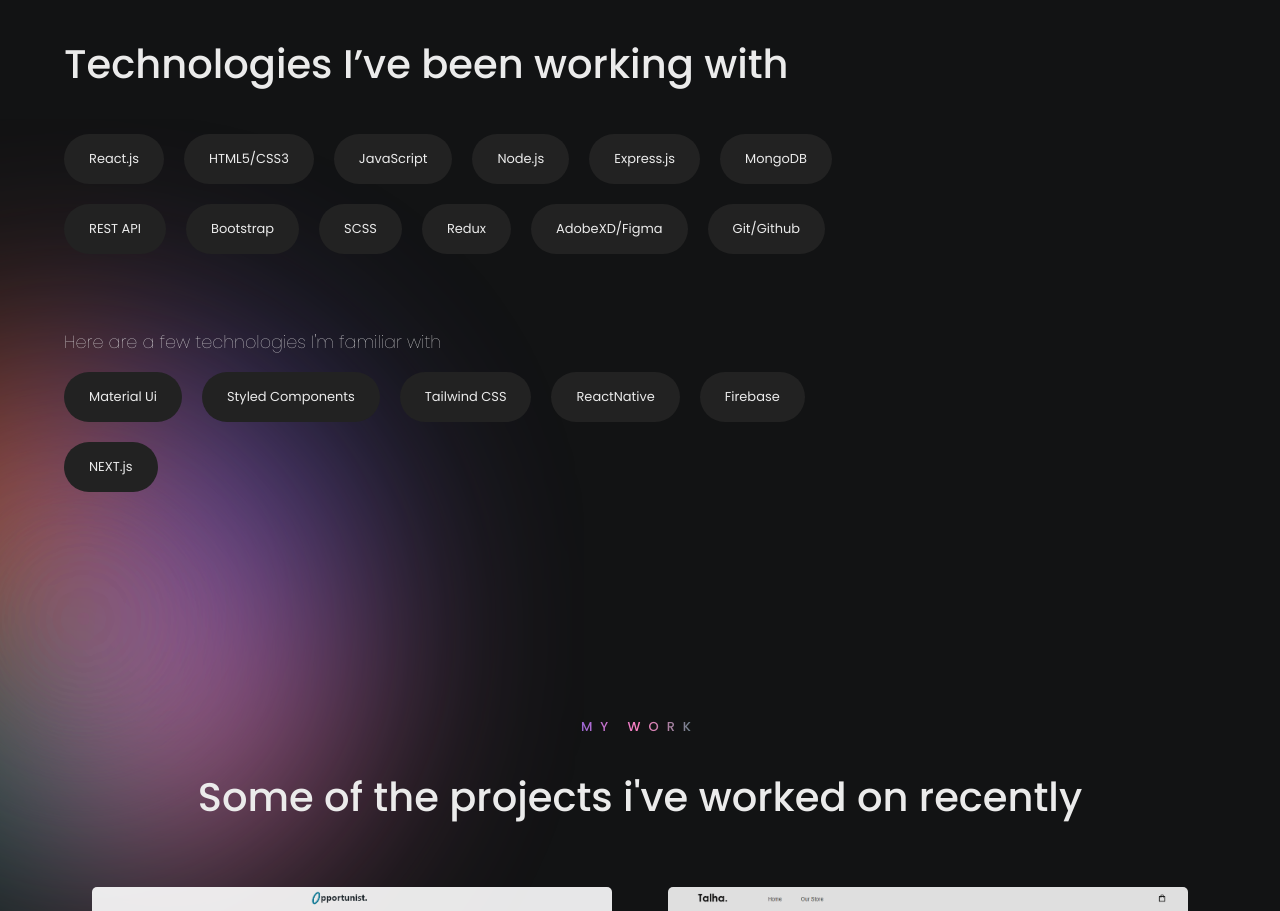
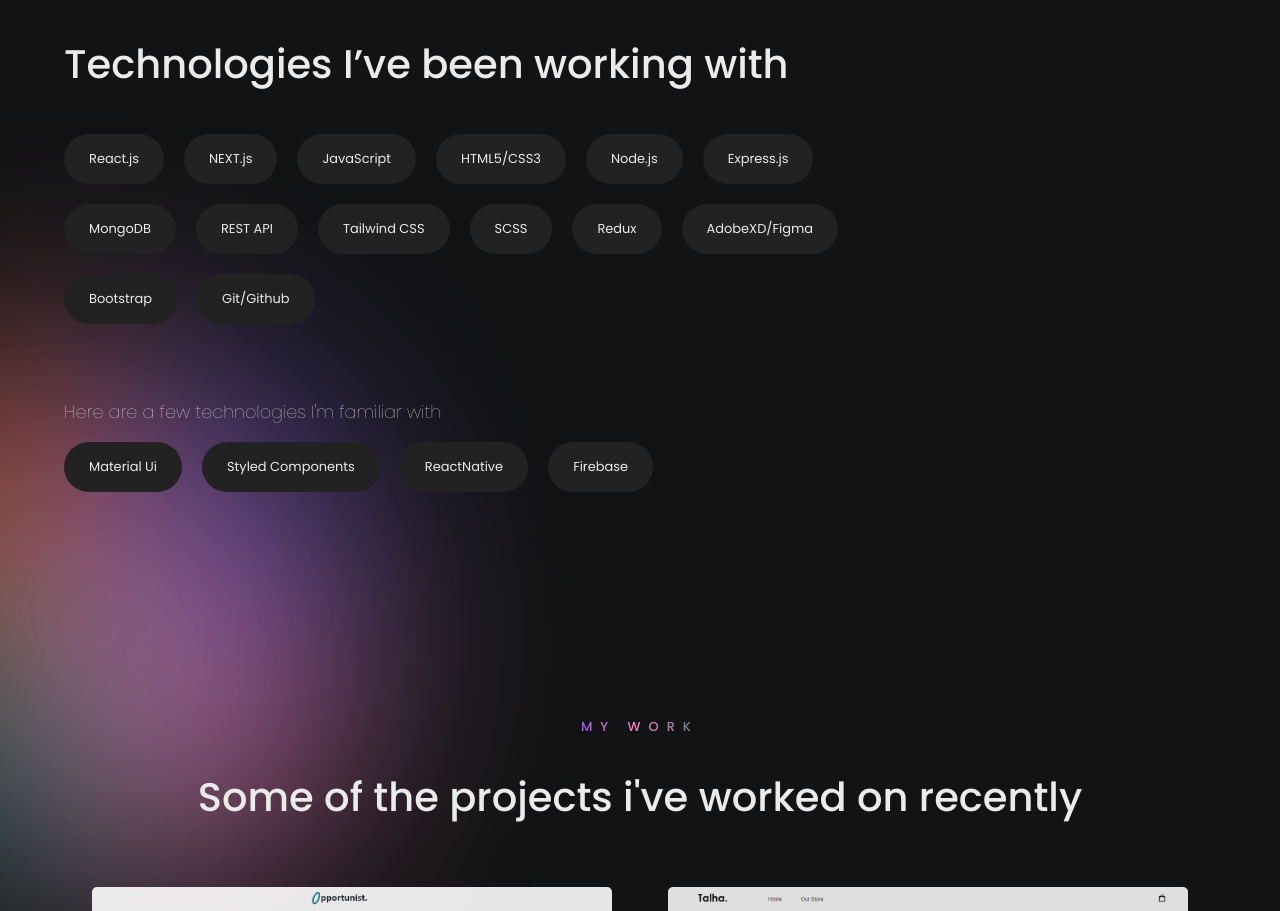
Before and after one commit to mtalha218/Portfolio-M.Talha, a React (Create React App) app: page / in a window 1280 px wide. Shown: the part 1561-2472 px from the top of the page. Built offline with nearby package versions, Linux system fonts and the light colour scheme.

Commit message:
Skills update

```diff
--- a/src/Components/Skills/Skills.js
+++ b/src/Components/Skills/Skills.js
@@ -7,25 +7,26 @@ import "./Skills.css";
 function Skills() {
   const skills = [
     "React.js",
+    "NEXT.js",
+    "JavaScript",
     "HTML5/CSS3",
-    "JavaScript",
     "Node.js",
     "Express.js",
     "MongoDB",
     "REST API",
-    "Bootstrap",
+    "Tailwind CSS",
     "SCSS",
     "Redux",
     "AdobeXD/Figma",
+    "Bootstrap",
     "Git/Github",
   ];
   const familiar = [
     "Material Ui",
     "Styled Components",
-    "Tailwind CSS",
     "ReactNative",
     "Firebase",
-    "NEXT.js",
+
   ];
 
   const { inView, ref } = useInView({ threshold: 0.2 });
```
